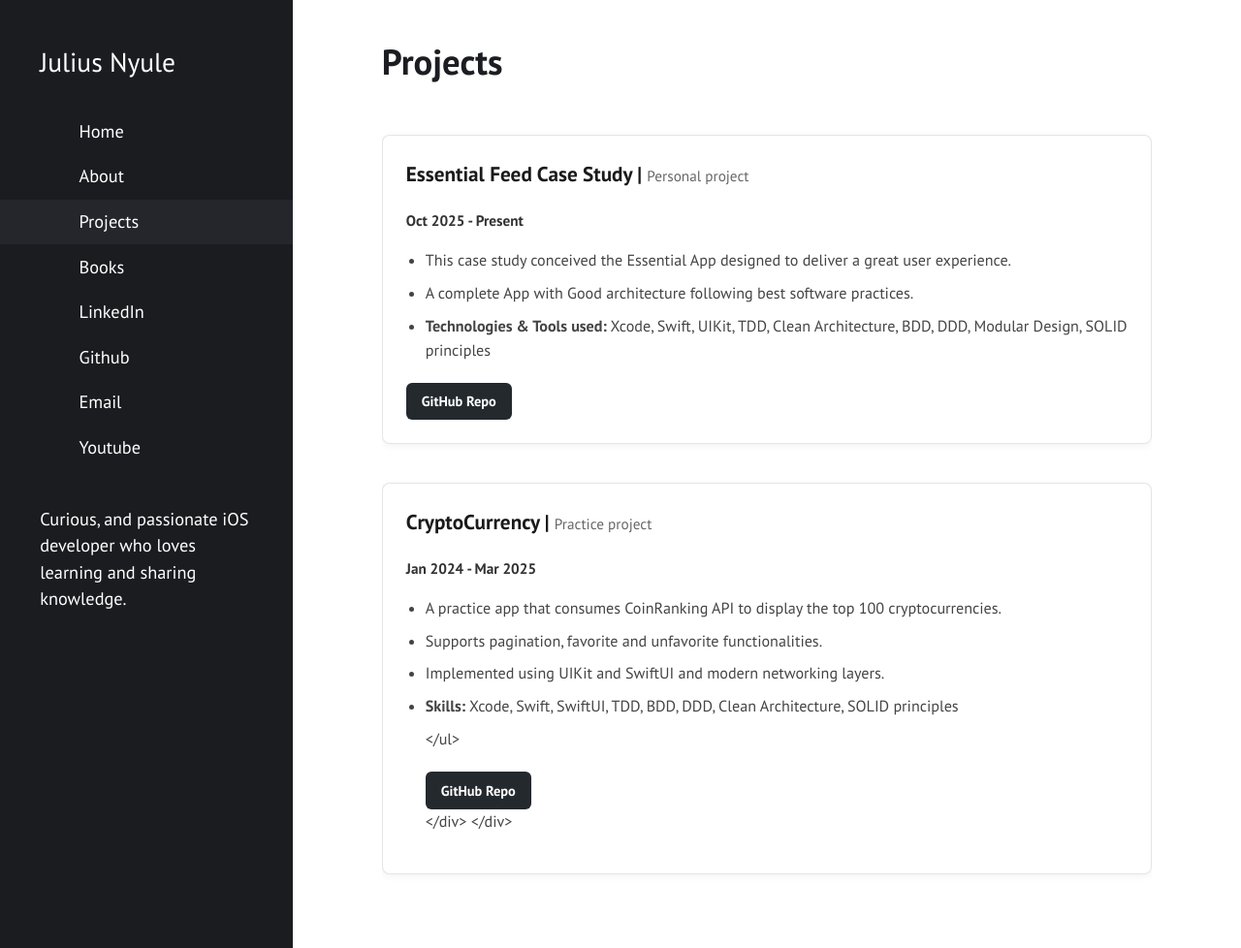
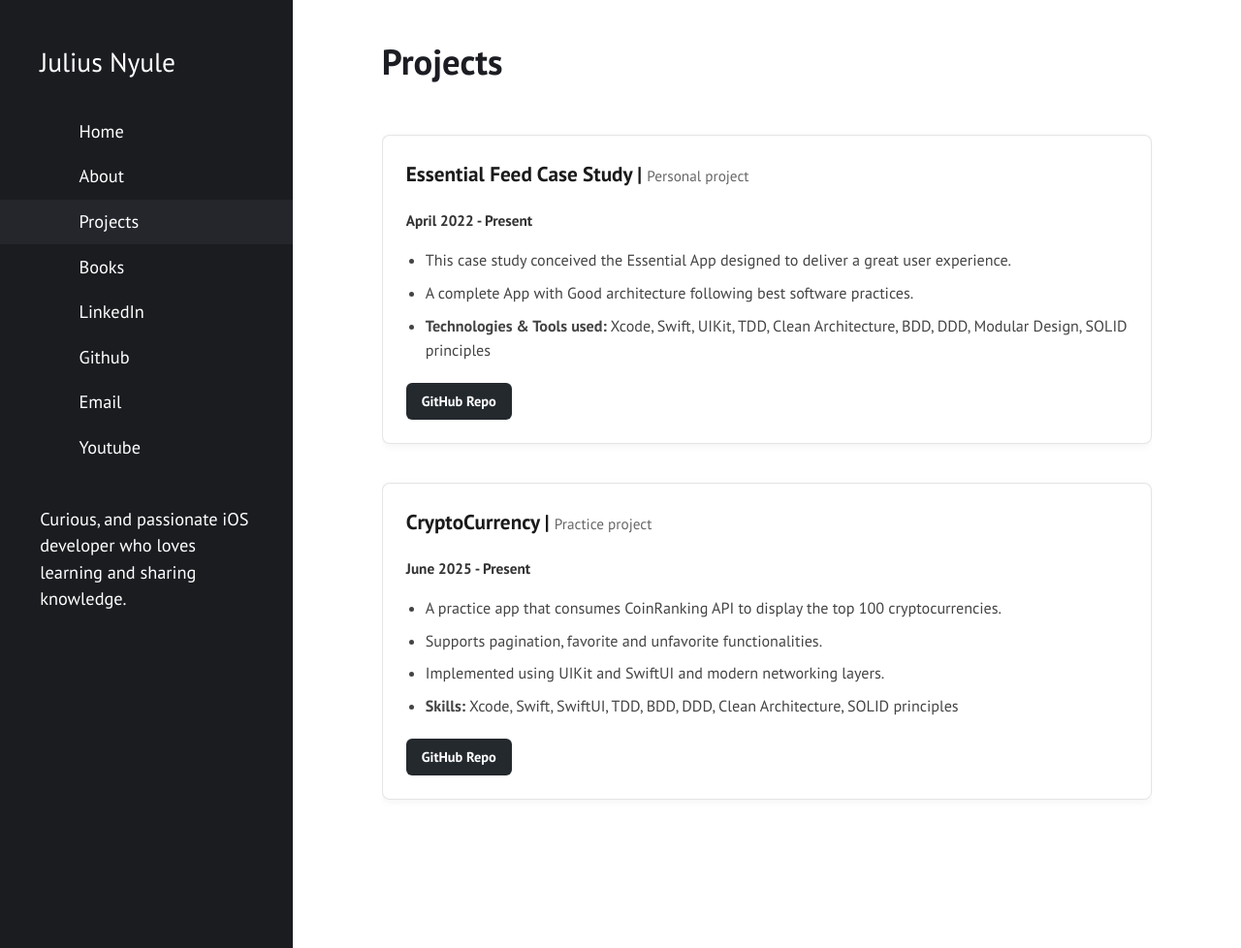
Before and after one commit to gtsofa/gtsofa.github.io, a Jekyll site: the page built from projects.md, in a window 1280 px wide and 978 px high. Shown: the whole window at 97% size. Built offline with Jekyll 4.4.1, drawn with Linux system fonts in a browser that asks for light colours; nearby versions of some CDN libraries; library files that are not in the unit come from our copies.

Commit message:
Fix layout

```diff
--- a/projects.md
+++ b/projects.md
@@ -10,7 +10,7 @@ comments: false
   <!-- Card 1 -->
   <div class="project-card">
     <h3>Essential Feed Case Study | <span class="project-type">Personal project</span></h3>
-    <p class="project-date">Oct 2025 - Present</p>
+    <p class="project-date">April 2022 - Present</p>
     <ul>
       <li>This case study conceived the Essential App designed to deliver a great user experience.</li>
       <li>A complete App with Good architecture following best software practices.</li>
@@ -24,10 +24,10 @@ comments: false
   <!-- Card 2 -->
   <div class="project-card">
     <h3>CryptoCurrency | <span class="project-type">Practice project</span></h3>
-    <p class="project-date">Jan 2024 - Mar 2025</p>
+    <p class="project-date">June 2025 - Present</p>
     <ul>
       <li>A practice app that consumes CoinRanking API to display the top 100 cryptocurrencies.</li>
-      <li> Supports pagination, favorite and unfavorite functionalities.
+      <li> Supports pagination, favorite and unfavorite functionalities.</li>
       <li>Implemented using UIKit and SwiftUI and modern networking layers.</li>
       <li><strong>Skills:</strong> Xcode, Swift, SwiftUI, TDD, BDD, DDD, Clean Architecture, SOLID principles</li>
     </ul>
```
